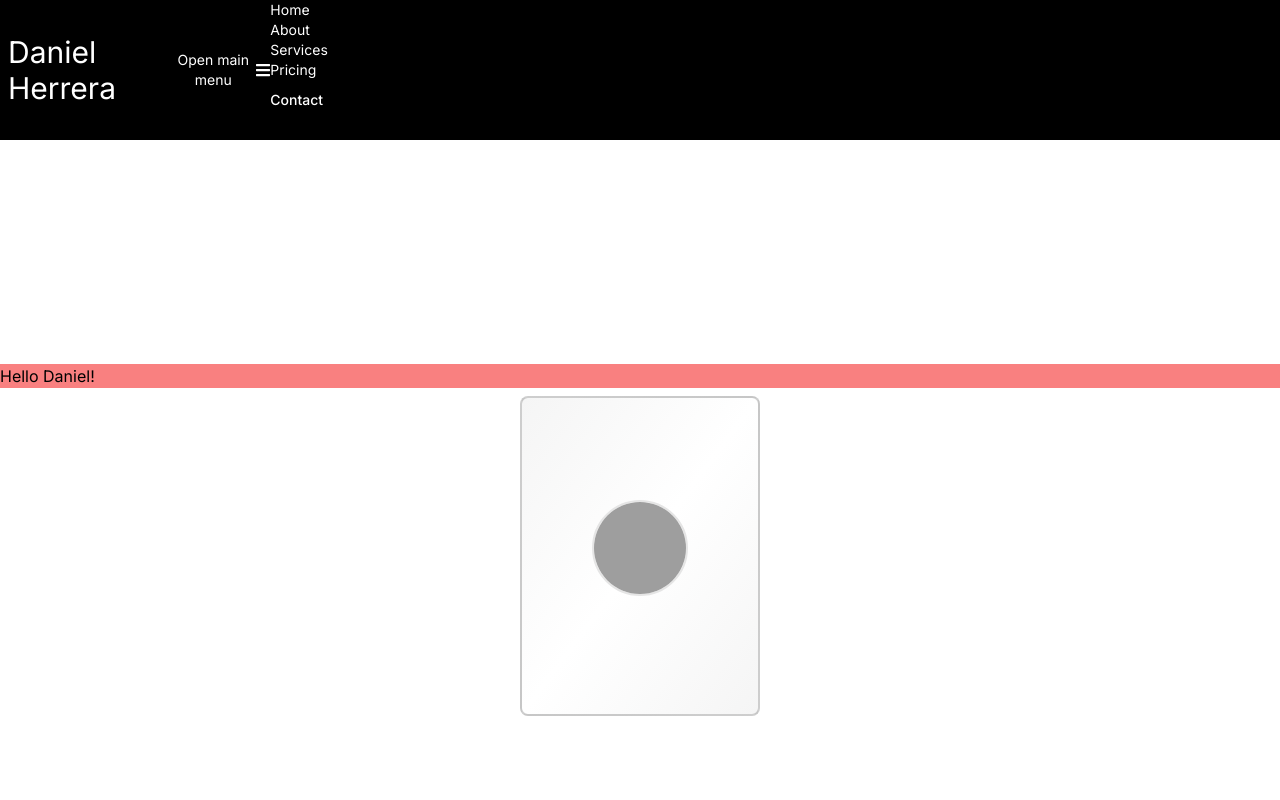
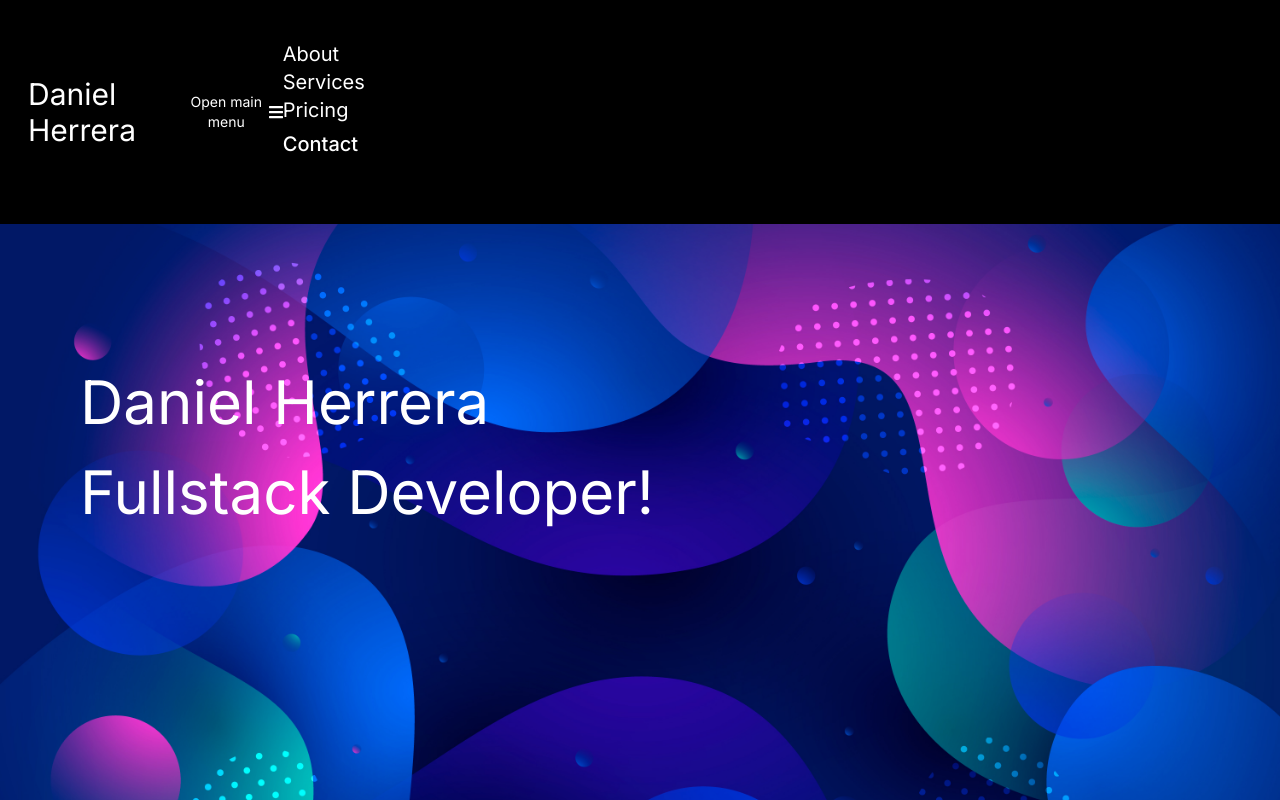
Before and after one commit to dherrera-code/herreradanielportfolio, a Next.js app: page / in a window 1280 px wide. Shown: the top 800 px of the page. Built offline with nearby package versions, Linux system fonts and the light colour scheme; grey boxes are pictures that could not be loaded.

Commit message:
save progress!

```diff
--- a/app/page.tsx
+++ b/app/page.tsx
@@ -4,15 +4,24 @@ import ProjectList from "@/components/ProjectList";
 export default function Home() {
 
   return (
-    <div className="flex flex-col min-h-screen justify-center  font-sans text-black">
-      <main className="bg-red-400">
-        <h1>Hello Daniel!</h1>
+    <main className="flex flex-col min-h-screen justify-center font-sans text-black">
 
-      </main>
+      <div className="bg-[url('../public/assets/shapes-bg.jpg')] h-screen  text-white bg-center bg-cover text-[60px]">
+        <div className="ps-20 grid items-center h-screen">
+          <div>
+
+          <h1>Daniel Herrera</h1>
+          <h1>Fullstack Developer!</h1>
+          </div>
+          <h1>Time to Save the World!!!</h1>
+
+        </div>
+      </div>
+
       <div>
         <ProjectList></ProjectList>
 
       </div>
-    </div>
+    </main>
   );
 }
--- a/components/BottomFooter.tsx
+++ b/components/BottomFooter.tsx
@@ -4,7 +4,7 @@ import React from 'react'
 const BottomFooter = () => {
   return (
     <div>
-        <Footer container>
+        <Footer container className='bg-black text-white rounded-none'>
       <FooterCopyright href="#" by="Daniel Herrera™" year={2026} />
       <FooterLinkGroup>
         <FooterLink href="#">About</FooterLink>
--- a/components/TopNavbar.tsx
+++ b/components/TopNavbar.tsx
@@ -6,19 +6,16 @@ import React from 'react'
 const TopNavbar = () => {
     return (
         <div>
-            <Navbar fluid className='bg-black text-white'>
-                <h1 className='text-3xl'>Daniel Herrera</h1>
+            <Navbar fluid className='bg-black text-white py-10'>
+                <a href="#Top"><h1 className='ps-5 text-3xl'>Daniel Herrera</h1></a>
                 <NavbarToggle />
-                <NavbarCollapse>
-                    <NavbarLink className='text-white' href="#">
-                        Home
-                    </NavbarLink>
-                    <NavbarLink className='pe-4' href="#">
+                <NavbarCollapse className='place-self-center'>
+                    <NavbarLink className='me-6 self-center text-white text-xl pt-100' href="#">
                         About
                     </NavbarLink>
-                    <NavbarLink className='pe-4' href="#">Services</NavbarLink>
-                    <NavbarLink className='pe-4' href="#">Pricing</NavbarLink>
-                    <NavbarLink className='pe-4' href="#"><Button>Contact</Button></NavbarLink>
+                    <NavbarLink className='me-6 self-center text-white text-xl' href="#">Services</NavbarLink>
+                    <NavbarLink className='me-6 self-center text-white text-xl' href="#">Pricing</NavbarLink>
+                    <NavbarLink className='me-6 self-center text-white' href="#"><Button className='text-xl'>Contact</Button></NavbarLink>
                 </NavbarCollapse>
             </Navbar>
         </div>
```
Also changed, not shown: public/assets/shapes-bg.jpg (added).
